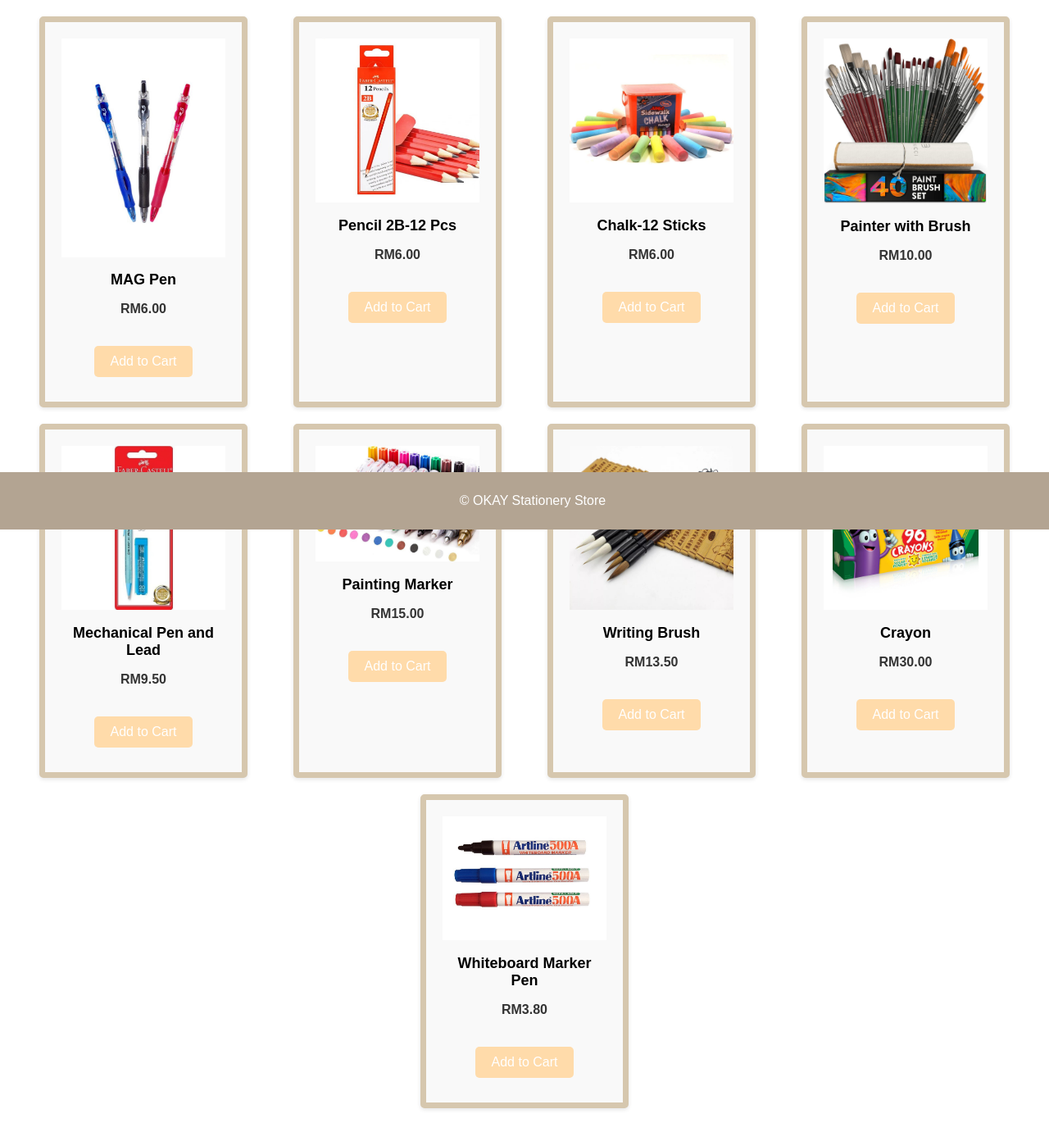
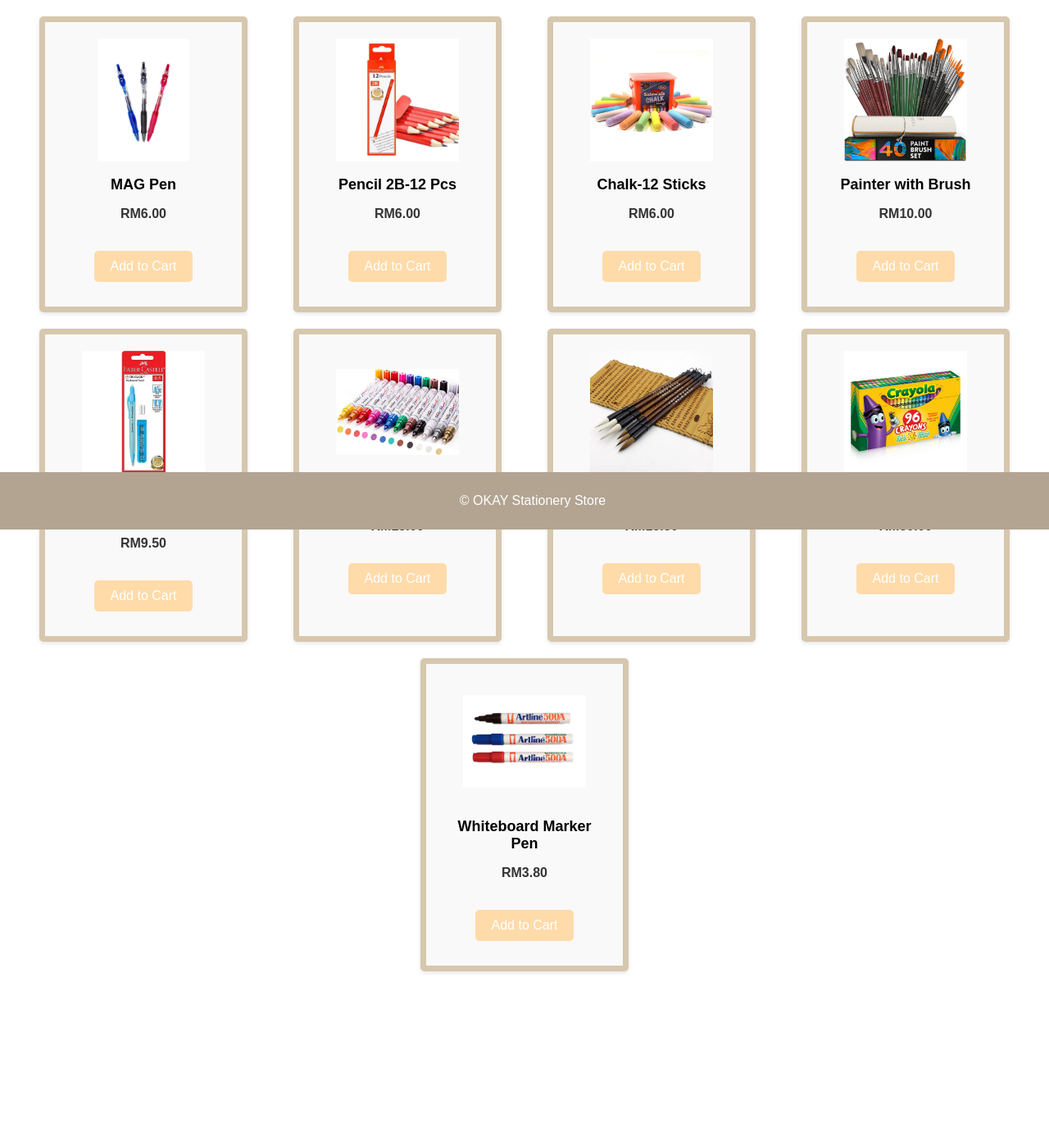
Before and after one commit to CelineKong65/DWP_PROJECT, a PHP site: page /pen.html in a window 1280 px wide. Shown: the part 154-1546 px from the top of the page at 82% size. After the commit the page ends 1341 px from the top, so only its background shows below. Run offline with PHP 8.4, Linux system fonts and the light colour scheme.

Commit message:
done 50%

```diff
--- a/Product_list/drawing_painting.css
+++ b/Product_list/drawing_painting.css
@@ -59,8 +59,9 @@ main
 
 .Product img
 {
-    max-width: 100%;
-    height: auto;
+    object-fit: contain;
+    width: 150px;
+    height: 150px;
 }
 
 .price
--- a/Product_list/office_banding.css
+++ b/Product_list/office_banding.css
@@ -59,8 +59,9 @@ main
 
 .Product img
 {
-    max-width: 100%;
-    height: auto;
+    object-fit: contain;
+    width: 150px;
+    height: 150px;
 }
 
 .price
--- a/Product_list/office_stationery.css
+++ b/Product_list/office_stationery.css
@@ -59,8 +59,9 @@ main
 
 .Product img
 {
-    max-width: 100%;
-    height: auto;
+    object-fit: contain;
+    width: 150px;
+    height: 150px;
 }
 
 .price
--- a/Product_list/others_stationery.css
+++ b/Product_list/others_stationery.css
@@ -59,8 +59,9 @@ main
 
 .Product img
 {
-    max-width: 100%;
-    height: auto;
+    object-fit: contain;
+    width: 150px;
+    height: 150px;
 }
 
 .price
--- a/Product_list/pen.css
+++ b/Product_list/pen.css
@@ -59,8 +59,9 @@ main
 
 .Product img
 {
-    max-width: 100%;
-    height: auto;
+    object-fit: contain;
+    width: 150px;
+    height: 150px;
 }
 
 .price
```
